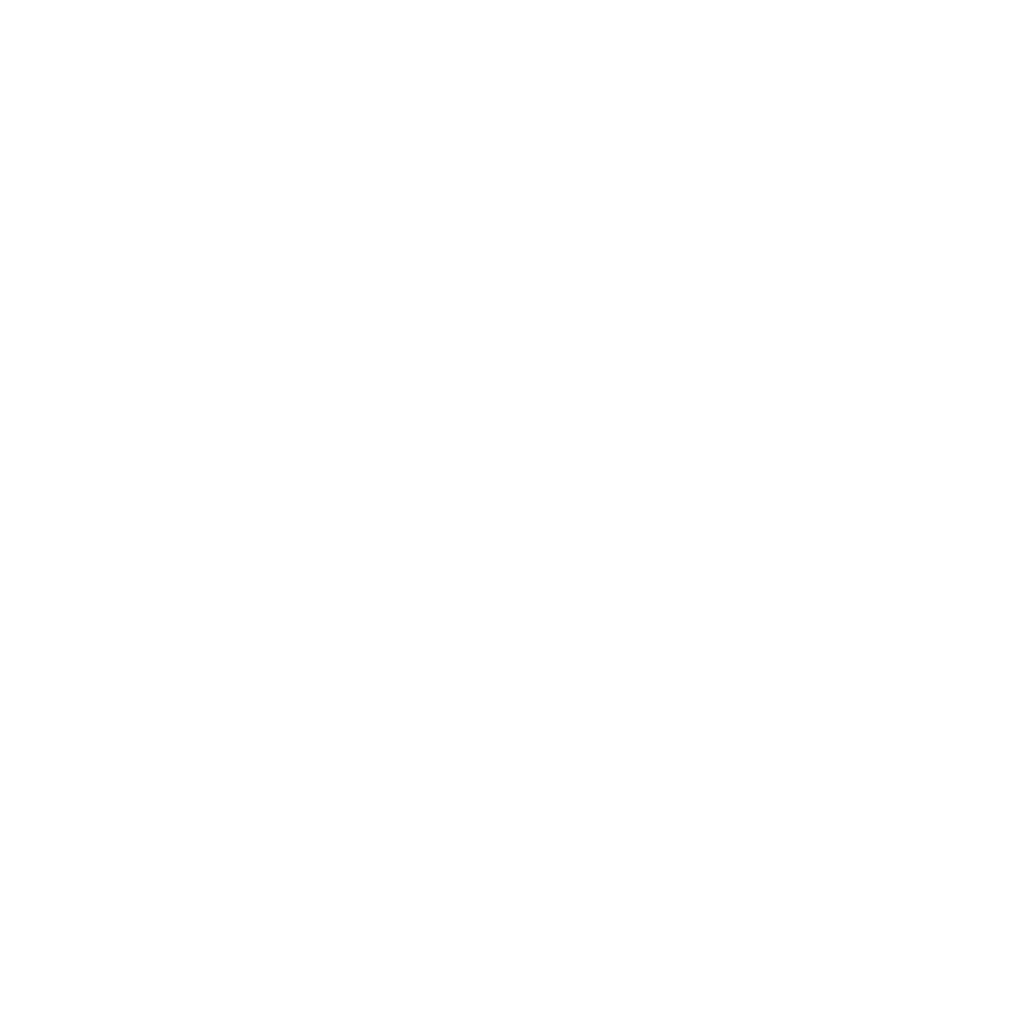
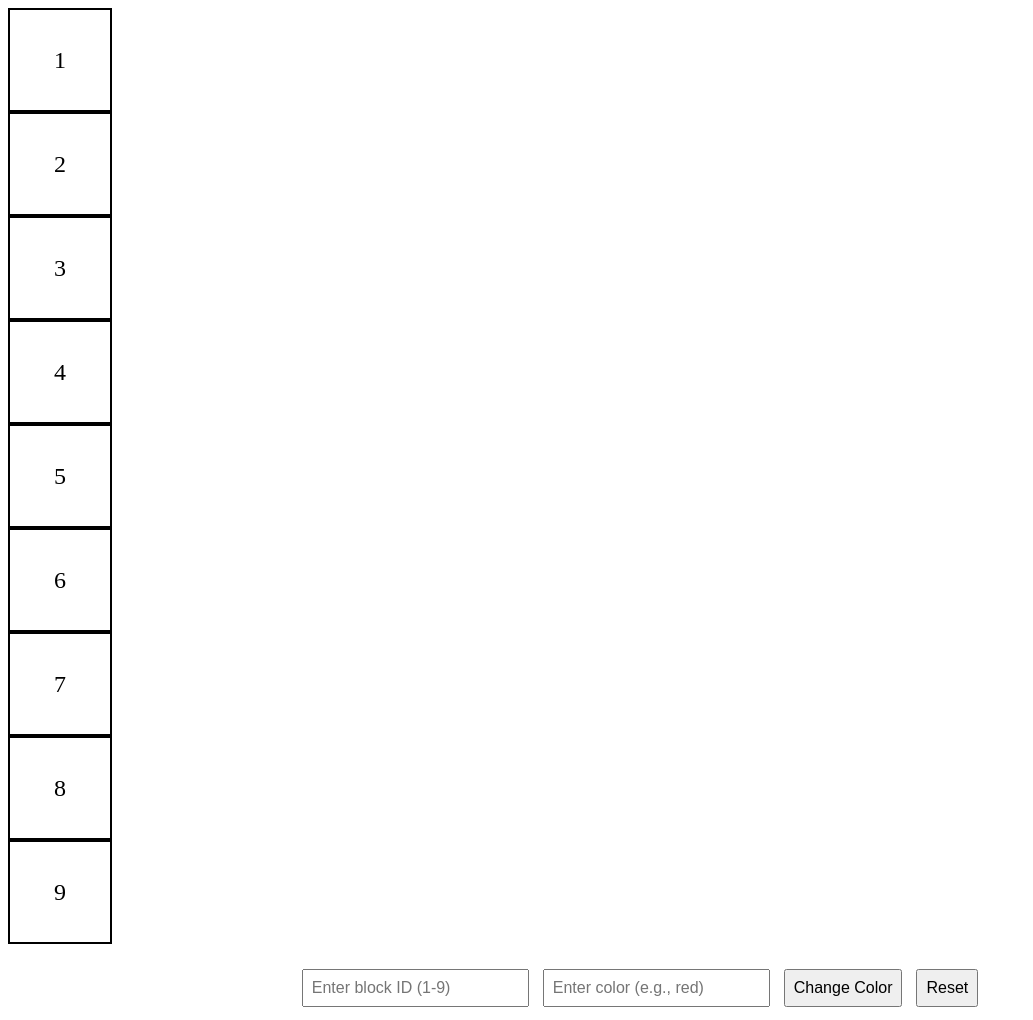
Before and after one commit to acciojob/Replit-Asian-Paints-Neelam123K, a website: page main.html in a window 1280 px wide. Shown: the whole page, without its empty margins (0-1033 px from the left). Before the commit the page ends 800 px from the top, so only its background shows below. Drawn offline with Linux system fonts and the light colour scheme.

Commit message:
created a submission

```diff
--- a/main.html
+++ b/main.html
@@ -7,6 +7,23 @@
 </head>
 
 <body>
+	<div id=" grid-container">
+	<div class="grid-item" id="1">1</div>
+	<div class="grid-item" id="2">2</div>
+	<div class="grid-item" id="3">3</div>
+	<div class="grid-item" id="4">4</div>
+	<div class="grid-item" id="5">5</div>
+	<div class="grid-item" id="6">6</div>
+	<div class="grid-item" id="7">7</div>
+	<div class="grid-item" id="8">8</div>
+	<div class="grid-item" id="9">9</div>
+		</div>
+	<div id="controls">
+    <input type="text" id="block_id" placeholder="Enter block ID (1-9)">
+    <input type="text" id="colour_id" placeholder="Enter color (e.g., red)">
+    <button id="change_button">Change Color</button>
+    <button id="Reset">Reset</button>
+  </div>
 	<!-- the entire body must be written by student -->
     <script type="text/javascript" src="./script.js">
 </script>
--- a/script.js
+++ b/script.js
@@ -1 +1,28 @@
 //your JS code here. If required.
+const chandeBtn = document.getElementById("change_button");
+const  resetBtn = document.getElementById("Reset");
+
+changeBtn.addEventListener("click", ()=>{
+	const blockId = document.getElementById(block_id).value;
+	const color = document.getElementById("colour_id").value;
+
+	for (let i = 1; i <= 9; i++) {
+		document.getElementById(i.toString()).style.backgroundColor = "transparent";
+	}
+	const selectedBlock = document.getElementById(blockId);
+	if(selectedBlock){
+		selectedBlock.style.background = color;
+	}else{
+		alert("Invalid id")
+	}
+})
+resetBtn.addEventListener("click", () => {
+      // Reset all grid items to transparent
+      for (let i = 1; i <= 9; i++) {
+        document.getElementById(i.toString()).style.backgroundColor = "transparent";
+      }
+
+      // Clear inputs
+      document.getElementById("block_id").value = "";
+      document.getElementById("colour_id").value = "";
+    });
--- a/styles.css
+++ b/styles.css
@@ -1 +1,31 @@
 /*  your css code here. If applicable */
+ #grid-container {
+      display: grid;
+      grid-template-columns: repeat(3, 100px);
+      grid-gap: 10px;
+      margin: 20px auto;
+      width: max-content;
+    }
+
+    .grid-item {
+      width: 100px;
+      height: 100px;
+      background-color: transparent;
+      border: 2px solid black;
+      display: flex;
+      justify-content: center;
+      align-items: center;
+      font-size: 24px;
+      cursor: pointer;
+    }
+
+    #controls {
+      text-align: center;
+      margin-top: 20px;
+    }
+
+    input, button {
+      padding: 8px;
+      margin: 5px;
+      font-size: 16px;
+    }
```
